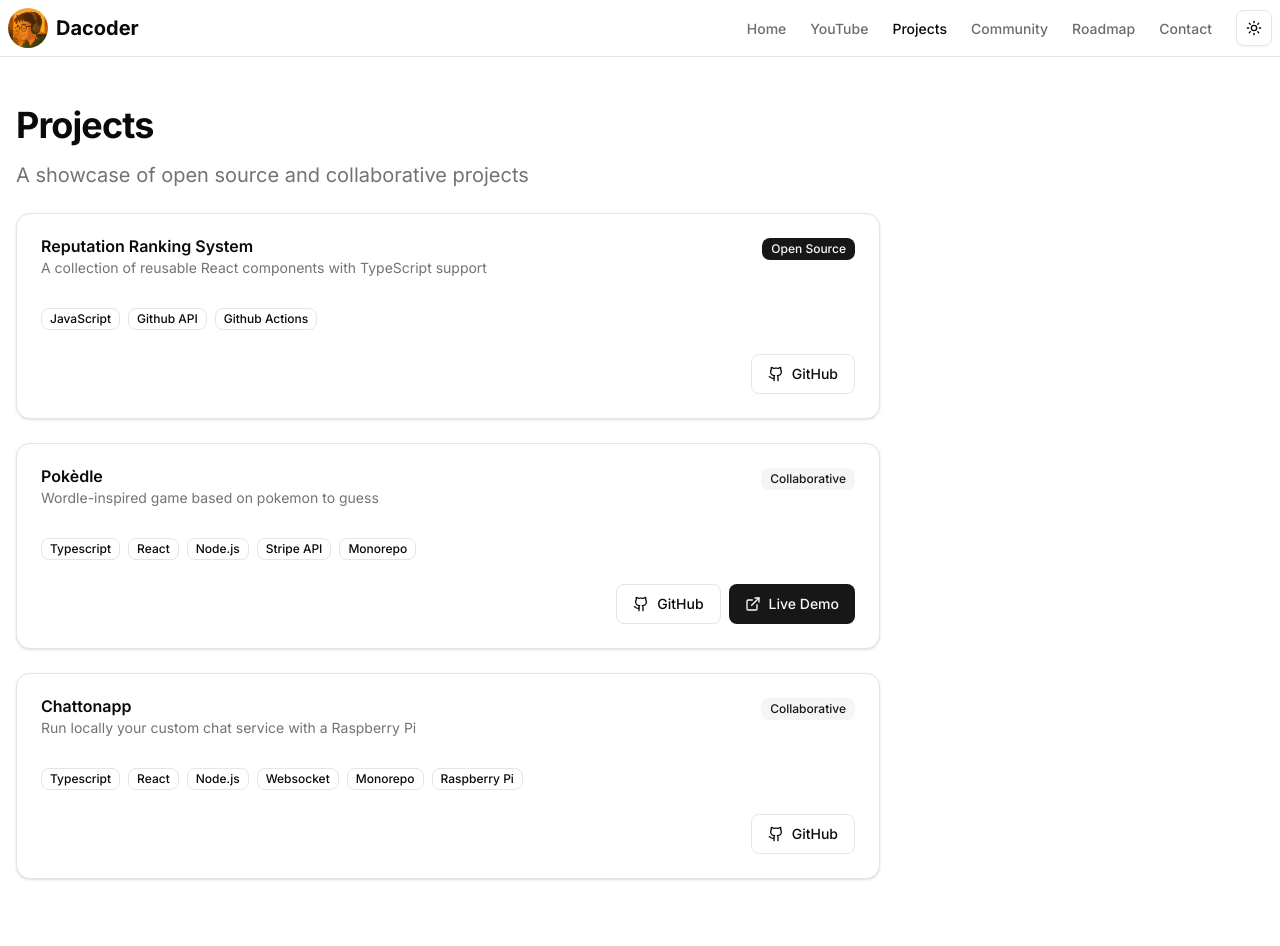
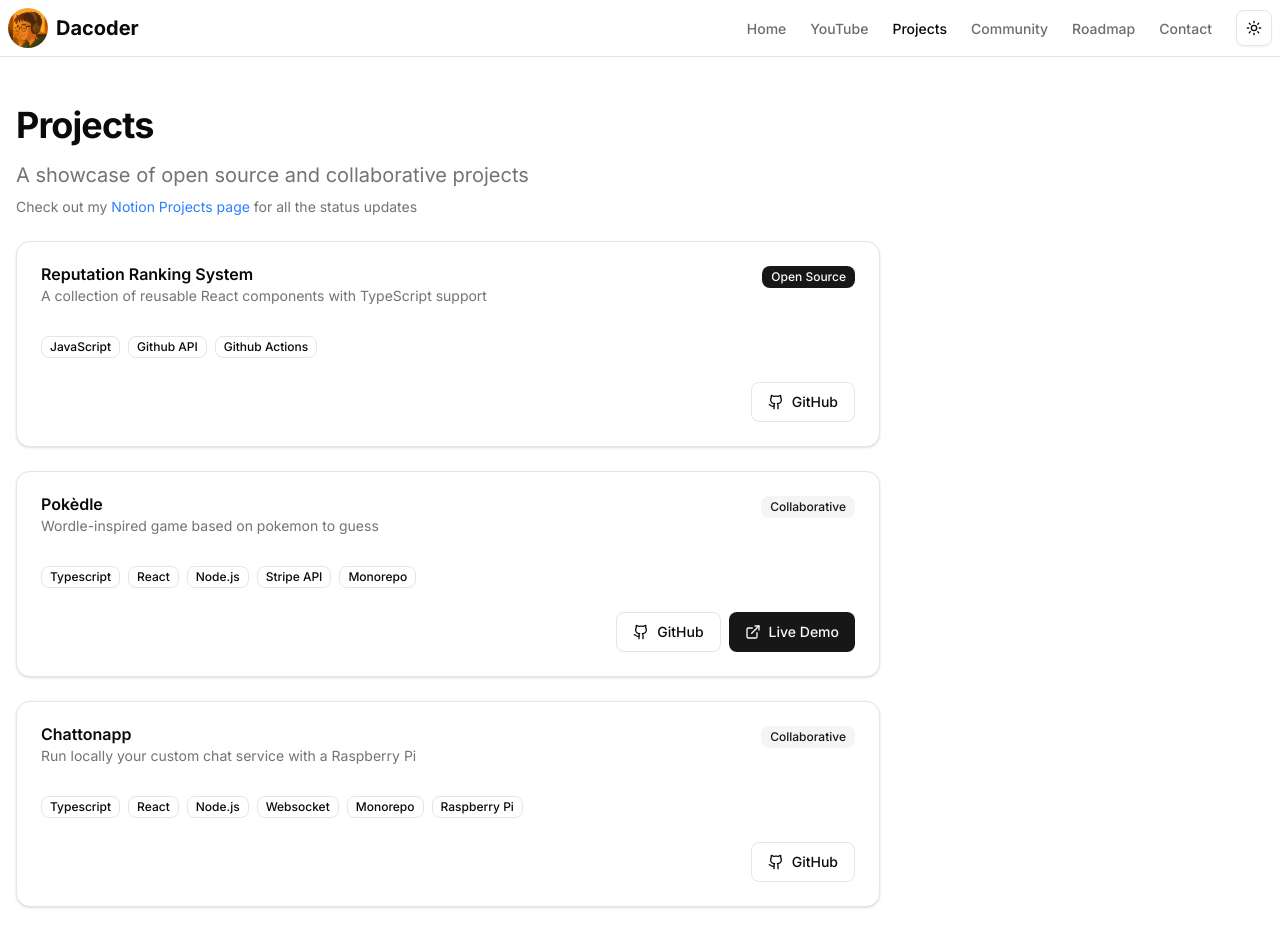
Before and after one commit to davide97g/dacoderit, a Next.js app: page /projects in a window 1280 px wide. Shown: the top 946 px of the page. Built offline with nearby package versions, Linux system fonts and the light colour scheme.

Commit message:
✨ add link to Notion Projects page for status updates

```diff
--- a/app/projects/page.tsx
+++ b/app/projects/page.tsx
@@ -61,6 +61,19 @@ export default function ProjectsPage() {
         <p className="text-xl text-muted-foreground">
           A showcase of open source and collaborative projects
         </p>
+        {/* link to notion for all the status updates */}
+        <p className="text-sm text-muted-foreground mt-2">
+          Check out my{" "}
+          <Link
+            href="https://twisty-bougon-ada.notion.site/1cf064acf45d8026bb16dd3147f99d07?v=1cf064acf45d80f19439000c7adf15f7&pvs=74"
+            target="_blank"
+            rel="noopener noreferrer"
+            className="text-blue-500 hover:underline"
+          >
+            Notion Projects page
+          </Link>{" "}
+          for all the status updates
+        </p>
       </div>
 
       <div className="grid gap-6 mt-6">
```
